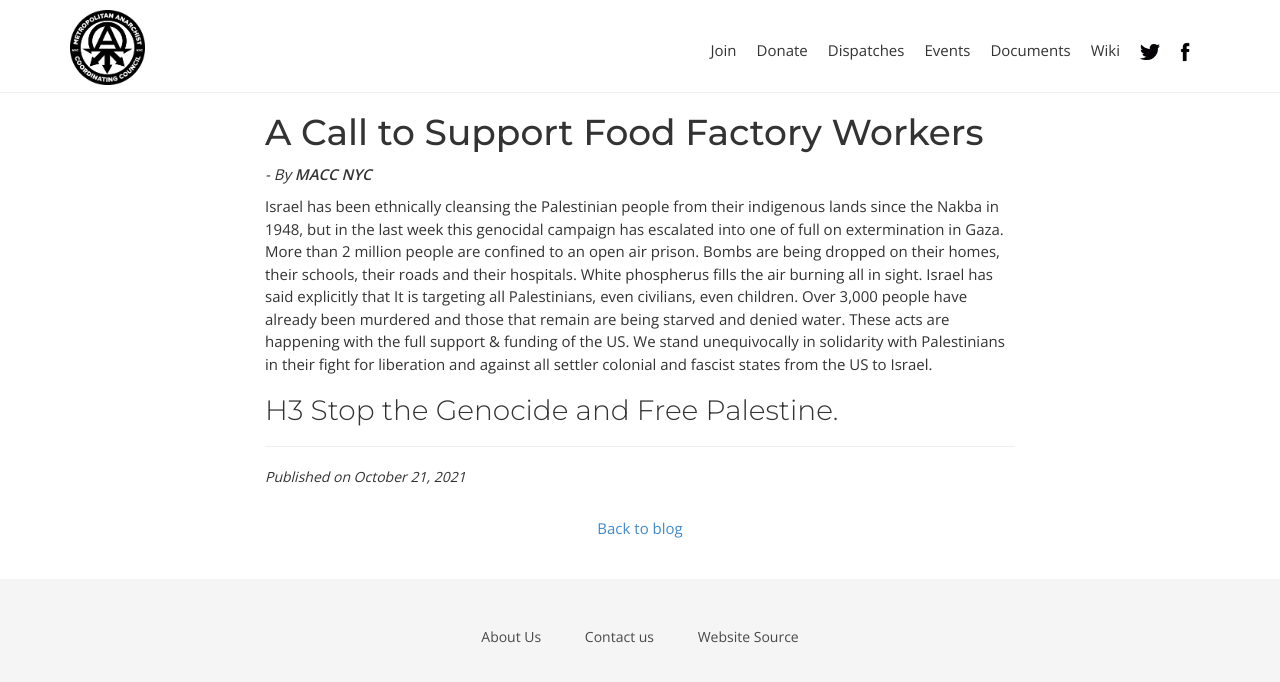
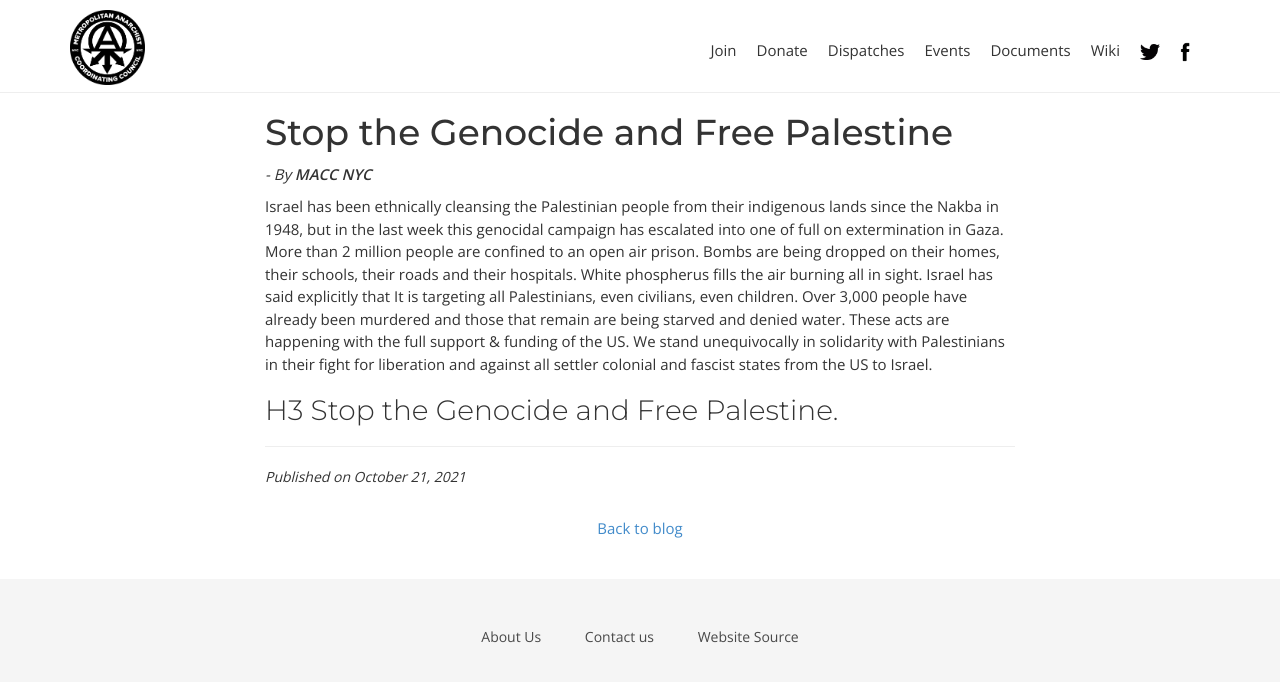
Before and after one commit to MACCNYC/maccnyc.github.io, a Jekyll site: the page built from _posts/2023-10-20-statement-on-Gaza.md, in a window 1280 px wide. Shown: the top 682 px of the page. Built offline with Jekyll 4.4.1, drawn with Linux system fonts in a browser that asks for light colours; some web fonts are replaced.

Commit message:
Update 2023-10-20-statement-on-Gaza.md

```diff
--- a/_posts/2023-10-20-statement-on-Gaza.md
+++ b/_posts/2023-10-20-statement-on-Gaza.md
@@ -1,5 +1,5 @@
 ---
-title: A Call to Support Food Factory Workers
+title: Stop the Genocide and Free Palestine
 date: 2021-10-21
 layout: post
 author: MACC NYC
```
